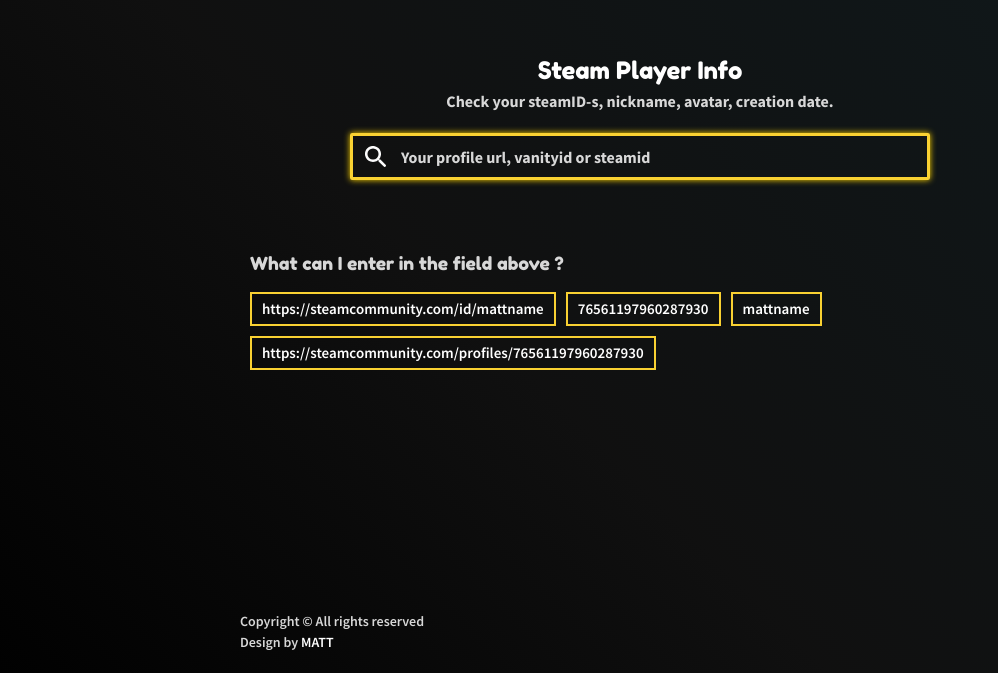
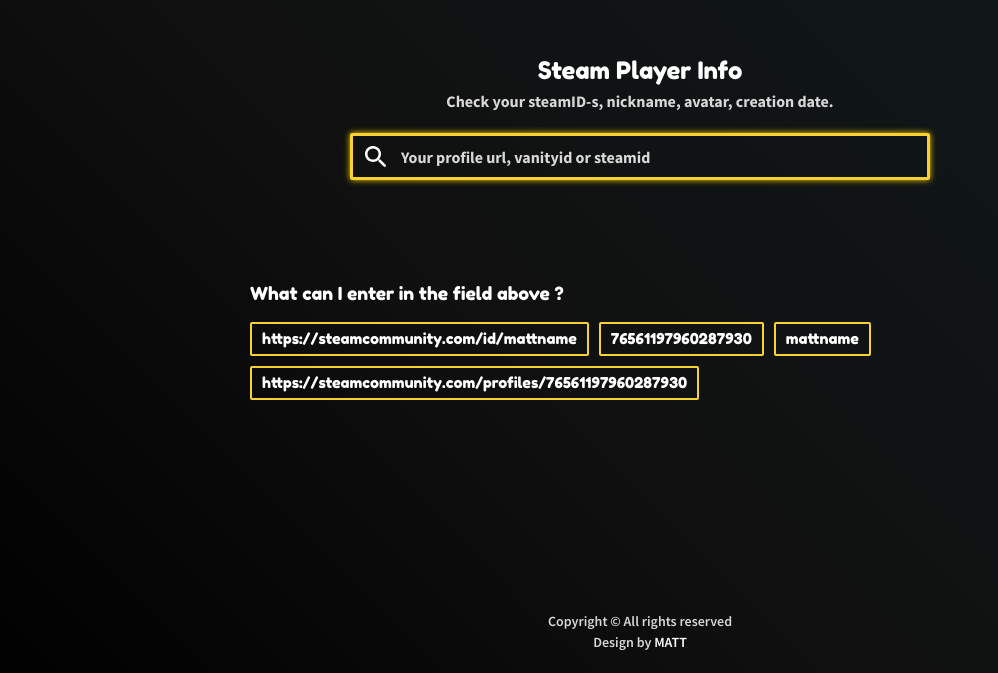
Before and after one commit to matthew-hub/steam-player-info, a Vue app: page / in a window 1280 px wide. Shown: the part 127-800 px from the top of the page, without its empty margins (0-998 px from the left). Built offline with nearby package versions, Linux system fonts and the light colour scheme.

Commit message:
css styles update

```diff
--- a/src/components/SearchInfo.vue
+++ b/src/components/SearchInfo.vue
@@ -18,20 +18,21 @@ export default {
 
 <style lang="scss" scoped>
 .search-info {
+  padding-top: 30px;
   h3 {
     font-family: 'FredokaOne';
     font-size: 1.8rem;
 
     text-align: left;
     padding-left: 10px;
-    color: #d8d8d8;
+    color: #ffffff;
   }
   .search-info__items {
     padding-top: 5px;
     padding-right: 10px;
     overflow: hidden;
     position: relative;
-    font-family: 'SourceSansPro-Semi';
+    font-family: 'FredokaOne';
     font-size: 1.8rem;
     line-height: 3rem;
     text-align: left;
@@ -40,16 +41,15 @@ export default {
     flex-wrap: wrap;
 
     div {
+      cursor: pointer;
       margin-left: 10px;
-      // border-top-right-radius: 5px;
-      // border-bottom-right-radius: 5px;
       margin-top: 10px;
-      // margin-right: 10px;
       flex-shrink: 1;
       flex-grow: 0;
       white-space: nowrap;
       overflow: hidden;
       text-overflow: ellipsis;
+      border-radius: 2px;
       border: 2px solid #f9d132;
       font-size: 1.5rem;
       padding-left: 10px;
--- a/src/components/layouts/AppFooter.vue
+++ b/src/components/layouts/AppFooter.vue
@@ -20,5 +20,6 @@ export default {
   align-self: end;
   padding-top: 50px;
   display: block;
+  text-align: center;
 }
 </style>
```
